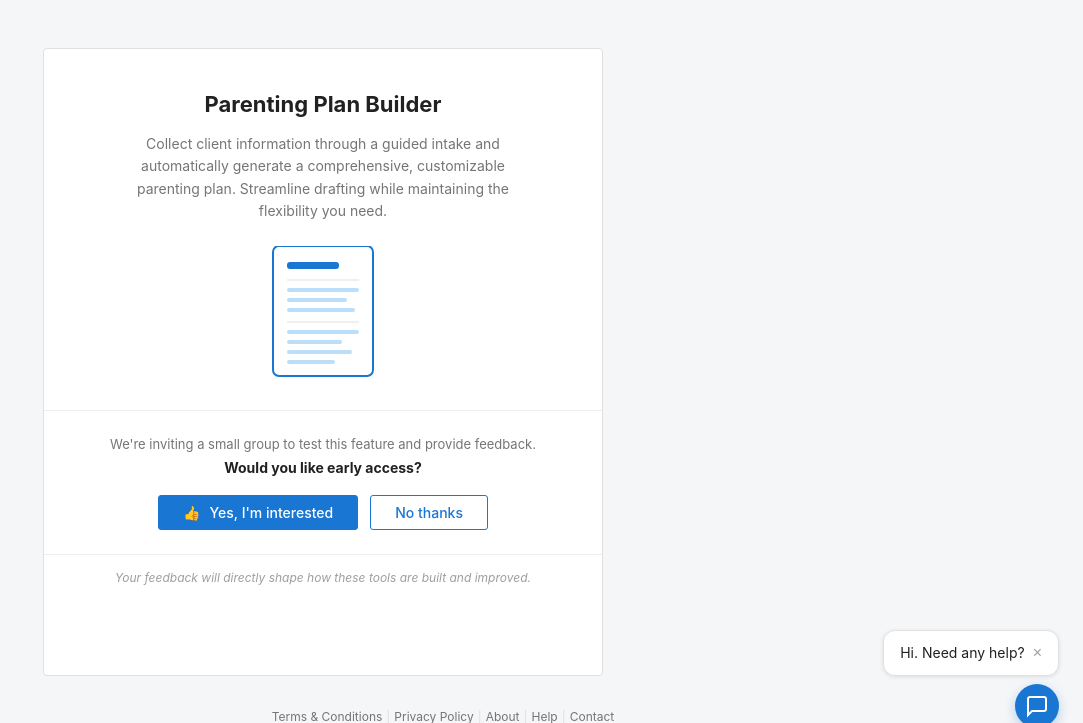
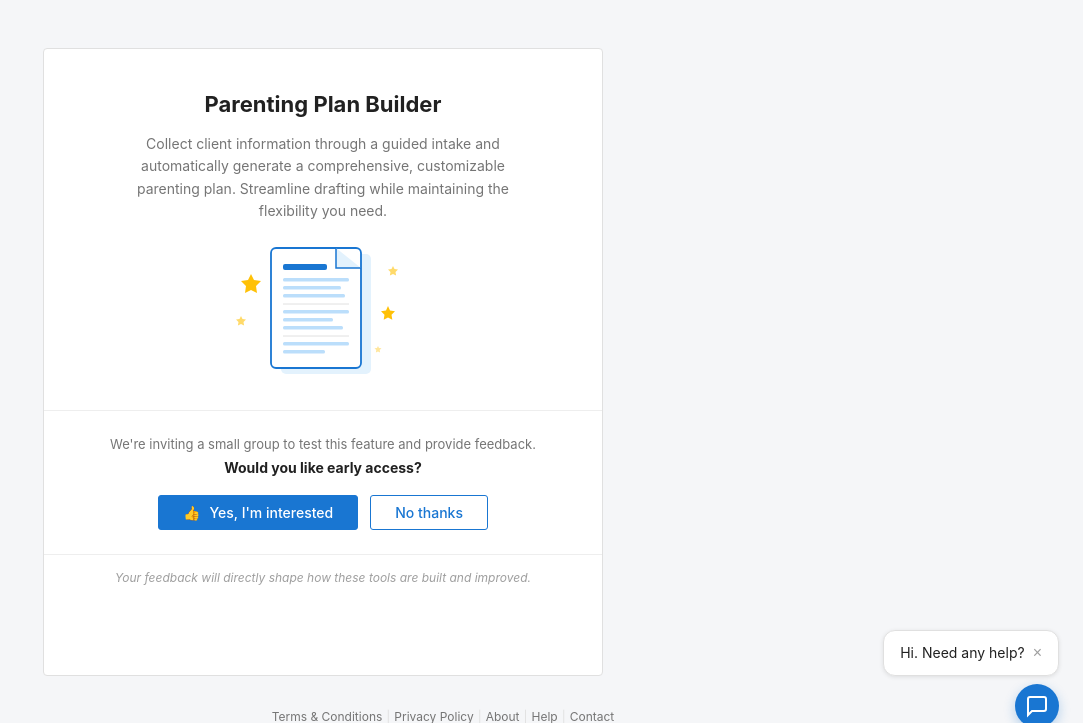
Before and after one commit to aschneider-bit/pro-test-march-2026, a FastAPI app: page /parenting-plan/new in a window 1280 px wide. Shown: the part 48-771 px from the top of the page, without its empty margins (197-1280 px from the left). Run offline with FastAPI, Linux system fonts and the light colour scheme.

Commit message:
auto: update parenting_plan_new.html

```diff
--- a/templates/parenting_plan_new.html
+++ b/templates/parenting_plan_new.html
@@ -13,18 +13,33 @@
                 <p class="splash-desc">Collect client information through a guided intake and automatically generate a comprehensive, customizable parenting plan. Streamline drafting while maintaining the flexibility you need.</p>
 
                 <div class="splash-illustration">
-                    <svg width="120" height="140" viewBox="0 0 120 140" fill="none">
-                        <rect x="10" y="0" width="100" height="130" rx="6" fill="#fff" stroke="#1976D2" stroke-width="2"/>
-                        <rect x="24" y="16" width="52" height="7" rx="3" fill="#1976D2"/>
-                        <line x1="24" y1="34" x2="96" y2="34" stroke="#E0E0E0" stroke-width="1"/>
-                        <rect x="24" y="42" width="72" height="4" rx="2" fill="#BBDEFB"/>
-                        <rect x="24" y="52" width="60" height="4" rx="2" fill="#BBDEFB"/>
-                        <rect x="24" y="62" width="68" height="4" rx="2" fill="#BBDEFB"/>
-                        <line x1="24" y1="76" x2="96" y2="76" stroke="#E0E0E0" stroke-width="1"/>
-                        <rect x="24" y="84" width="72" height="4" rx="2" fill="#BBDEFB"/>
-                        <rect x="24" y="94" width="55" height="4" rx="2" fill="#BBDEFB"/>
-                        <rect x="24" y="104" width="65" height="4" rx="2" fill="#BBDEFB"/>
-                        <rect x="24" y="114" width="48" height="4" rx="2" fill="#BBDEFB"/>
+                    <svg width="180" height="140" viewBox="0 0 180 140" fill="none">
+                        <!-- Shadow doc behind -->
+                        <rect x="48" y="8" width="90" height="120" rx="5" fill="#E3F2FD"/>
+                        <!-- Main document -->
+                        <rect x="38" y="2" width="90" height="120" rx="5" fill="#fff" stroke="#1976D2" stroke-width="1.8"/>
+                        <!-- Folded corner -->
+                        <path d="M103 2v20h25" stroke="#1976D2" stroke-width="1.5" fill="#E3F2FD"/>
+                        <path d="M103 2l25 20" stroke="#1976D2" stroke-width="0" fill="#E3F2FD"/>
+                        <!-- Title -->
+                        <rect x="50" y="18" width="44" height="6" rx="2" fill="#1976D2"/>
+                        <!-- Text lines -->
+                        <rect x="50" y="32" width="66" height="3.5" rx="1.5" fill="#BBDEFB"/>
+                        <rect x="50" y="40" width="58" height="3.5" rx="1.5" fill="#BBDEFB"/>
+                        <rect x="50" y="48" width="62" height="3.5" rx="1.5" fill="#BBDEFB"/>
+                        <line x1="50" y1="58" x2="116" y2="58" stroke="#E0E0E0" stroke-width="1"/>
+                        <rect x="50" y="64" width="66" height="3.5" rx="1.5" fill="#BBDEFB"/>
+                        <rect x="50" y="72" width="50" height="3.5" rx="1.5" fill="#BBDEFB"/>
+                        <rect x="50" y="80" width="60" height="3.5" rx="1.5" fill="#BBDEFB"/>
+                        <line x1="50" y1="90" x2="116" y2="90" stroke="#E0E0E0" stroke-width="1"/>
+                        <rect x="50" y="96" width="66" height="3.5" rx="1.5" fill="#BBDEFB"/>
+                        <rect x="50" y="104" width="42" height="3.5" rx="1.5" fill="#BBDEFB"/>
+                        <!-- Stars -->
+                        <path d="M18 28l3 6 7 1-5 5 1 7-6-3-6 3 1-7-5-5 7-1z" fill="#FFC107"/>
+                        <path d="M155 60l2 4.5 5 .7-3.5 3.5.8 5-4.3-2.3-4.3 2.3.8-5-3.5-3.5 5-.7z" fill="#FFC107"/>
+                        <path d="M8 70l1.5 3 3.5.5-2.5 2.5.6 3.5-3.1-1.6-3.1 1.6.6-3.5L3 73.5l3.5-.5z" fill="#FFC107" opacity="0.6"/>
+                        <path d="M160 20l1.5 3 3.5.5-2.5 2.5.6 3.5-3.1-1.6-3.1 1.6.6-3.5-2.5-2.5 3.5-.5z" fill="#FFC107" opacity="0.6"/>
+                        <path d="M145 100l1 2 2.5.3-1.8 1.8.4 2.5-2.1-1.1-2.1 1.1.4-2.5-1.8-1.8 2.5-.3z" fill="#FFC107" opacity="0.4"/>
                     </svg>
                 </div>
             </div>
```
